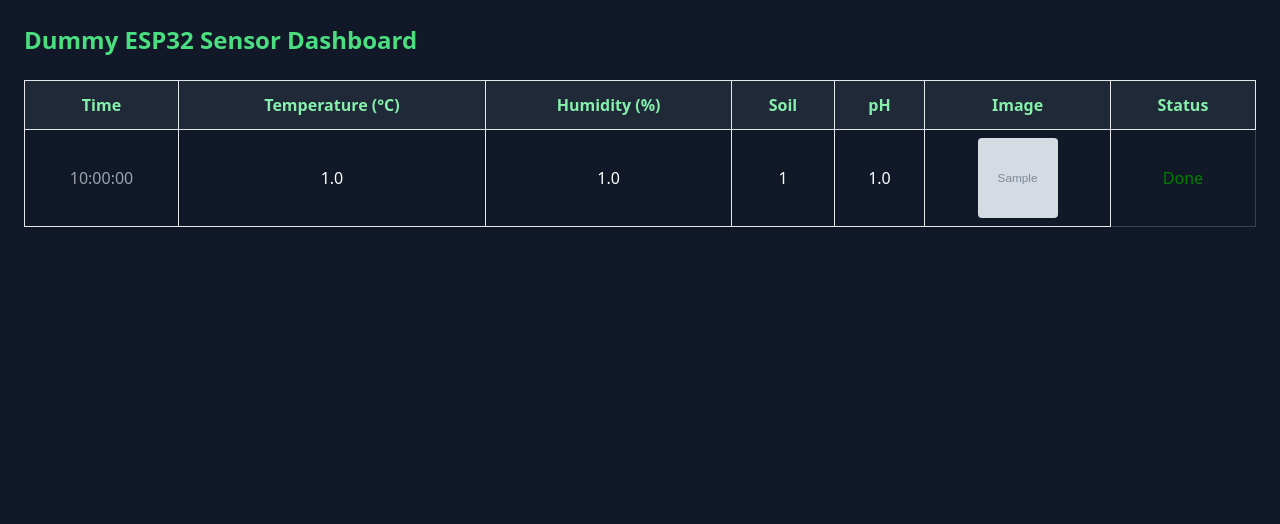
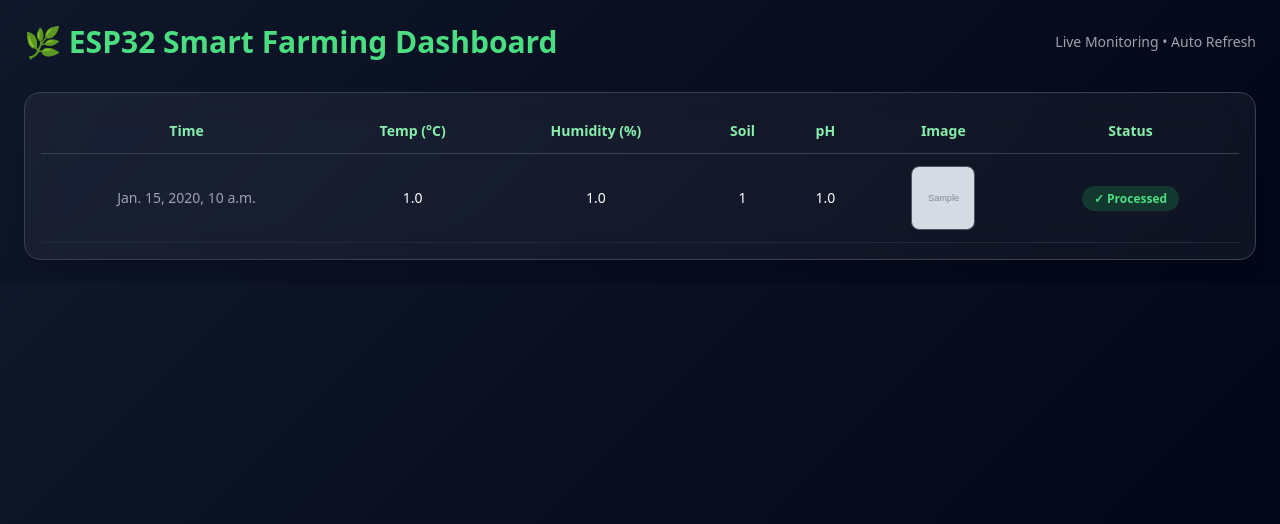
Before and after one commit to sivasai12348910-sys/dummy1, a Django app: page / in a window 1280 px wide. Shown: the top 524 px of the page. Run offline with Django 5.2, Linux system fonts and the light colour scheme; tables that the repository leaves empty hold one stand-in row (values such as "Sample post"); grey boxes marked "Sample" are stand-in pictures; some libraries are stand-ins or nearby versions.

Commit message:
Update UI for dashboard

```diff
--- a/dashboard/templates/dashboard.html
+++ b/dashboard/templates/dashboard.html
@@ -2,68 +2,107 @@
 <html lang="en">
 <head>
   <meta charset="UTF-8">
-  <title>Dummy IoT Dashboard</title>
+  <title>IoT Dashboard</title>
   <script src="https://cdn.tailwindcss.com"></script>
+
+  <!-- Auto Refresh -->
+  <meta http-equiv="refresh" content="5">
+
+  <style>
+    body {
+      background: linear-gradient(135deg, #0f172a, #020617);
+    }
+  </style>
 </head>
 
-<body class="bg-gray-900 text-white p-6">
+<body class="text-white p-6">
 
-  <h1 class="text-2xl font-bold mb-6 text-green-400">
-    Dummy ESP32 Sensor Dashboard
+  <!-- Header -->
+  <div class="mb-8 flex justify-between items-center">
+    <h1 class="text-3xl font-bold text-green-400">
+      🌿 ESP32 Smart Farming Dashboard
     </h1>
+    <span class="text-gray-400 text-sm">
+      Live Monitoring • Auto Refresh
+    </span>
+  </div>
+
+  <!-- Card -->
+  <div class="bg-white/5 backdrop-blur-lg border border-gray-700 rounded-2xl shadow-lg p-4">
 
     <div class="overflow-x-auto">
-    <table class="min-w-full border border-gray-700 rounded-lg text-center">
-      <thead class="bg-gray-800 text-green-300">
+      <table class="min-w-full text-center text-sm">
+
+        <!-- Header -->
+        <thead class="text-green-300 border-b border-gray-700">
           <tr>
-          <th class="p-3 border">Time</th>
-          <th class="p-3 border">Temperature (°C)</th>
-          <th class="p-3 border">Humidity (%)</th>
-          <th class="p-3 border">Soil</th>
-          <th class="p-3 border">pH</th>
-          <th class="p-3 border">Image</th>
-          <th class="p-3 border">Status</th>
+            <th class="p-3">Time</th>
+            <th class="p-3">Temp (°C)</th>
+            <th class="p-3">Humidity (%)</th>
+            <th class="p-3">Soil</th>
+            <th class="p-3">pH</th>
+            <th class="p-3">Image</th>
+            <th class="p-3">Status</th>
           </tr>
         </thead>
 
+        <!-- Body -->
         <tbody>
         {% for row in data %}
-      <tr class="hover:bg-gray-800">
-        <td class="p-2 border text-gray-400">
-          {{ row.timestamp|date:"H:i:s" }}
+
+        <tr class="border-b border-gray-800 hover:bg-gray-800/50 transition
+          {% if not row.image or not row.temperature or not row.humidity or not row.ph %}
+            bg-red-900/30
+          {% endif %}
+        ">
+
+          <!-- Time -->
+          <td class="p-3 text-gray-400">
+            {{ row.timestamp|default:"--" }}
           </td>
-        <td class="p-2 border">{{ row.temperature }}</td>
-        <td class="p-2 border">{{ row.humidity }}</td>
-        <td class="p-2 border">{{ row.soil_moisture }}</td>
-        <td class="p-2 border">{{ row.ph }}</td>
+
+          <!-- Sensors -->
+          <td class="p-3">{{ row.temperature|default:"--" }}</td>
+          <td class="p-3">{{ row.humidity|default:"--" }}</td>
+          <td class="p-3">{{ row.soil_moisture|default:"--" }}</td>
+          <td class="p-3">{{ row.ph|default:"--" }}</td>
 
           <!-- Image -->
-        <td class="p-2 border">
+          <td class="p-3">
             {% if row.image %}
               <img src="{{ row.image.url }}"
-                 alt="Sensor Image"
-                 class="w-20 h-20 object-cover rounded mx-auto">
+                   class="w-16 h-16 object-cover rounded-lg border border-gray-600 mx-auto hover:scale-110 transition">
             {% else %}
               <span class="text-gray-500">No Image</span>
             {% endif %}
           </td>
-        <td>
+
+          <!-- Status -->
+          <td class="p-3">
             {% if row.processed %}
-            <p style="color: green;">Done</p>
+              <span class="px-3 py-1 text-xs font-semibold bg-green-500/20 text-green-400 rounded-full">
+                ✓ Processed
+              </span>
             {% else %}
-            <p style="color: red;">Not Yet</p>
+              <span class="px-3 py-1 text-xs font-semibold bg-red-500/20 text-red-400 rounded-full">
+                ⏳ Pending
+              </span>
             {% endif %}
           </td>
+
         </tr>
+
         {% empty %}
         <tr>
-        <td colspan="7" class="p-4 text-gray-500 text-center">
-          No data yet
+          <td colspan="7" class="p-6 text-gray-500">
+            🚫 No data available
           </td>
         </tr>
         {% endfor %}
         </tbody>
+
       </table>
+    </div>
   </div>
 
 </body>
```
Lines whose indentation alone changed are shown as unchanged.
